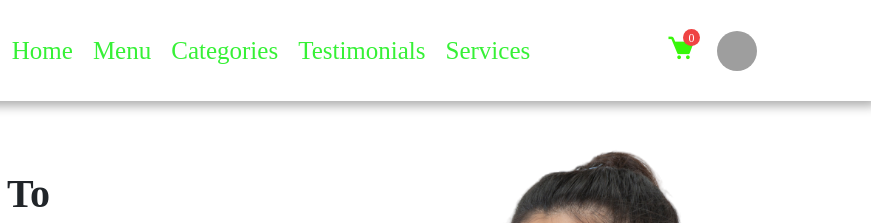
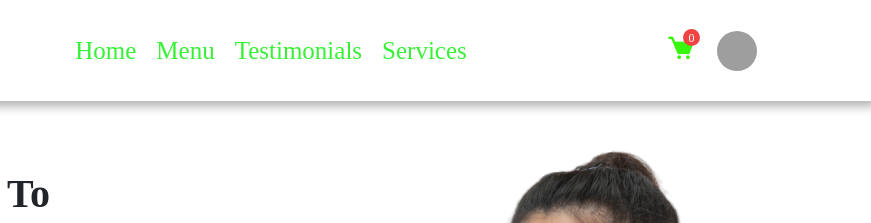
Before and after one commit to harikrishna87/Foodi-Website, a plain HTML site: page Main_Doc/home.html in a window 1280 px wide. Shown: the top 223 px of the page, 409-1280 px from the left. Drawn offline with nearby package versions, Linux system fonts and the light colour scheme; some packages are replaced by stand-ins of ours; no server answers; grey boxes are pictures that could not be loaded; a script that the page names is missing; a web font is replaced by a local one.

Commit message:
Foodi website

```diff
--- a/Main_Doc/home.html
+++ b/Main_Doc/home.html
@@ -35,7 +35,6 @@
             <ul class="navbar-nav me-auto mb-2 mb-lg-0 d-flex justify-content-between align-items-center">
               <li class="nav-item"><a class="nav-link" href="#home">Home</a></li>
               <li class="nav-item"><a class="nav-link" href="./menu.html">Menu</a></li>
-              <li class="nav-item"><a class="nav-link" href="#categories">Categories</a></li>
               <li class="nav-item"><a class="nav-link" href="#testimonials">Testimonials</a></li>
               <li class="nav-item"><a class="nav-link" href="#services">Services</a></li>
             </ul>
```
